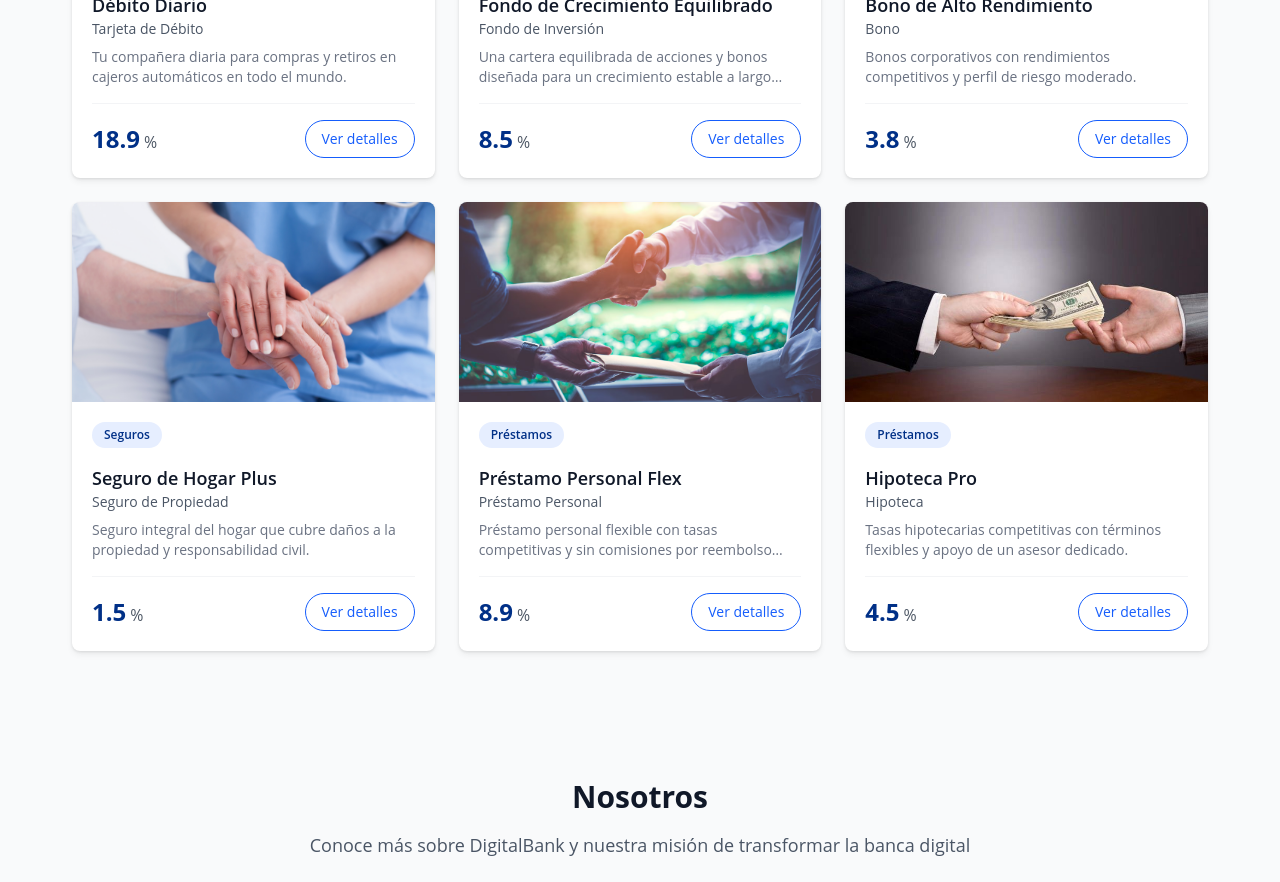
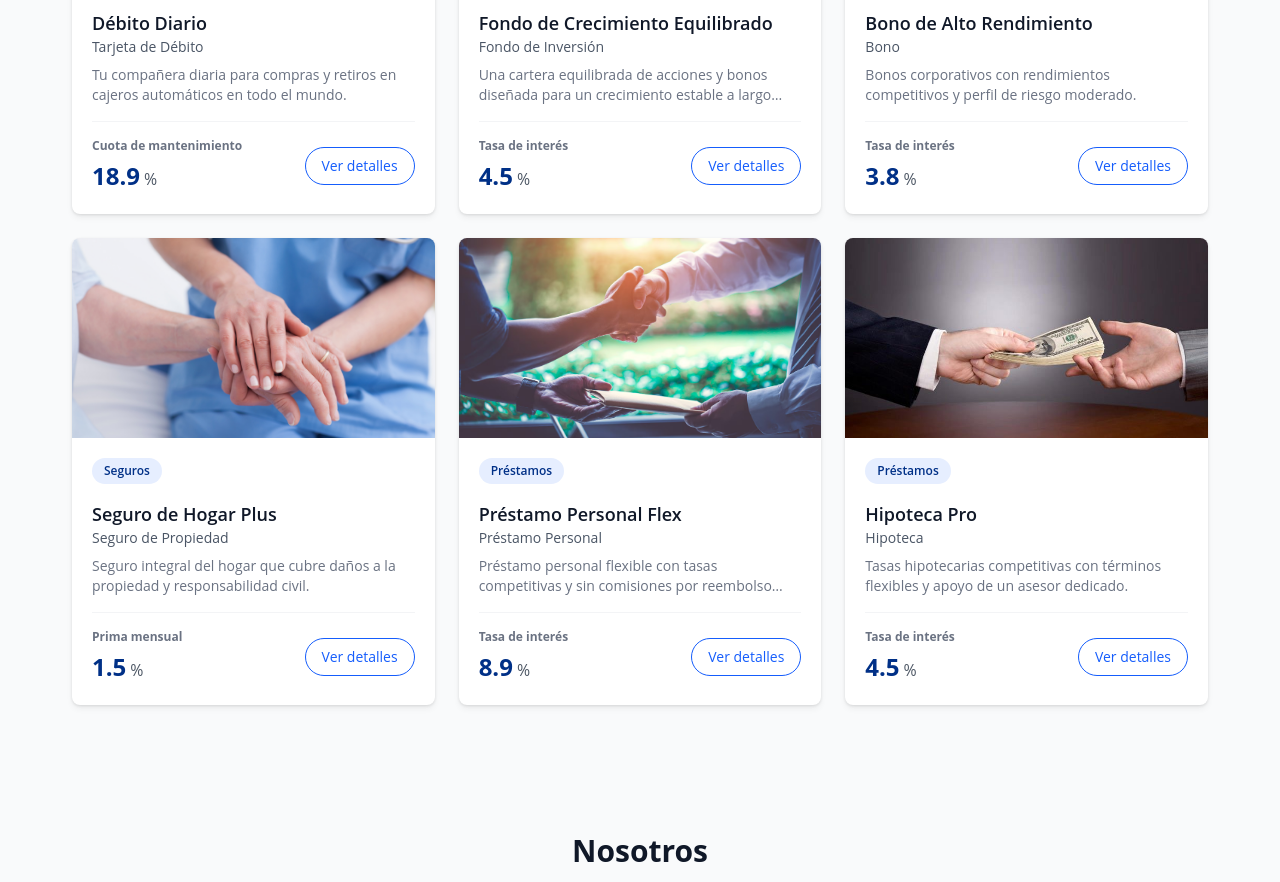
Before and after one commit to yhonaMC/Bprosys-challenge, a Next.js app: page / in a window 1280 px wide. Shown: the part 1680-2562 px from the top of the page. Built offline with nearby package versions, Linux system fonts and the light colour scheme.

Commit message:
feat: enhance product details and layout with type percentage and accessibility improvements

```diff
--- a/src/app/layout.tsx
+++ b/src/app/layout.tsx
@@ -23,7 +23,7 @@ export default function RootLayout({
   children: React.ReactNode
 }>) {
   return (
-    <html lang="en">
+    <html lang="en" suppressHydrationWarning={true}>
       <body
         className={`${geistSans.variable} ${geistMono.variable} antialiased`}
       >
--- a/src/app/product/[id]/page.tsx
+++ b/src/app/product/[id]/page.tsx
@@ -118,14 +118,14 @@ export default function ProductDetailPage() {
           <div className="flex items-center mb-8">
             <Link
               href="/"
-              className="inline-flex items-center text-blue-600 hover:text-blue-800 transition-colors"
+              className="inline-flex items-center px-4 py-2 rounded-full border border-blue-600 text-blue-600 hover:bg-blue-50 hover:text-blue-800 transition-all transform hover:-translate-x-1 shadow-sm"
               tabIndex={0}
               aria-label="Volver a productos"
             >
               <svg
                 xmlns="http://www.w3.org/2000/svg"
-                width="20"
-                height="20"
+                width="18"
+                height="18"
                 viewBox="0 0 24 24"
                 fill="none"
                 stroke="currentColor"
@@ -136,7 +136,7 @@ export default function ProductDetailPage() {
               >
                 <path d="M19 12H5M12 19l-7-7 7-7" />
               </svg>
-              Volver al Catálogo
+              <span className="font-medium">Volver al Catálogo</span>
             </Link>
           </div>
 
--- a/src/components/ProductCard/ProductCard.tsx
+++ b/src/components/ProductCard/ProductCard.tsx
@@ -30,10 +30,15 @@ const ProductCard: React.FC<ProductCardProps> = ({ product }) => {
   const renderRate = () => {
     if (product.interestRate) {
       return (
-        <RateDisplay>
-          <span className="rate">{product.interestRate.toFixed(1)}</span>
-          <span className="percent">%</span>
-        </RateDisplay>
+        <div>
+          <span className="text-xs text-gray-500 font-bold mb-1 line-clamp-2">
+            {product.typePercentage}
+          </span>
+          <RateDisplay>
+            <span className="rate">{product.interestRate.toFixed(1)}</span>
+            <span className="percent">%</span>
+          </RateDisplay>
+        </div>
       )
     }
 
@@ -64,6 +69,7 @@ const ProductCard: React.FC<ProductCardProps> = ({ product }) => {
         <CardContent>
           <div className="flex justify-between items-start mb-2">
             <CategoryTag>{product.category}</CategoryTag>
+
             {renderRiskBadge()}
           </div>
 
--- a/src/data/products.ts
+++ b/src/data/products.ts
@@ -17,7 +17,8 @@ export const financialProducts: FinancialProduct[] = [
     ],
     imageUrl: '/images/mesa_management.jpg',
     monthlyFee: 0,
-    minimumDeposit: 100
+    minimumDeposit: 100,
+    typePercentage: 'Tasa de interés'
   },
   {
     id: '2',
@@ -35,7 +36,8 @@ export const financialProducts: FinancialProduct[] = [
     ],
     imageUrl: '/images/security.png',
     monthlyFee: 0,
-    minimumDeposit: 50
+    minimumDeposit: 50,
+    typePercentage: 'Tasa de interés'
   },
   {
     id: '3',
@@ -52,7 +54,8 @@ export const financialProducts: FinancialProduct[] = [
       'Sin comisiones por transacciones en el extranjero'
     ],
     imageUrl: '/images/tdb-1.avif',
-    monthlyFee: 10
+    monthlyFee: 10,
+    typePercentage: 'Cuota de mantenimiento'
   },
   {
     id: '4',
@@ -69,7 +72,8 @@ export const financialProducts: FinancialProduct[] = [
       'Notificaciones en tiempo real'
     ],
     imageUrl: '/images/tdb-2.avif',
-    monthlyFee: 0
+    monthlyFee: 0,
+    typePercentage: 'Cuota de mantenimiento'
   },
   {
     id: '5',
@@ -86,7 +90,9 @@ export const financialProducts: FinancialProduct[] = [
       'Opciones de contribución flexibles'
     ],
     imageUrl: '/images/images.jpeg',
-    returnRate: 8.5
+    returnRate: 8.5,
+    interestRate: 4.5,
+    typePercentage: 'Tasa de interés'
   },
   {
     id: '6',
@@ -105,7 +111,8 @@ export const financialProducts: FinancialProduct[] = [
     ],
     imageUrl: '/images/proteger-inversiones.jpg',
     termLength: 36,
-    returnRate: 3.8
+    returnRate: 3.8,
+    typePercentage: 'Tasa de interés'
   },
 
   {
@@ -123,7 +130,8 @@ export const financialProducts: FinancialProduct[] = [
       'Cobertura adicional de gastos de vida'
     ],
     imageUrl: '/images/segurossalud.jpg',
-    coverage: 'Hasta $500,000'
+    coverage: 'Hasta $500,000',
+    typePercentage: 'Prima mensual'
   },
 
   {
@@ -141,7 +149,8 @@ export const financialProducts: FinancialProduct[] = [
       'Sin penalizaciones por pago anticipado'
     ],
     imageUrl: '/images/prestamo-financiero.avif',
-    termLength: 60
+    termLength: 60,
+    typePercentage: 'Tasa de interés'
   },
   {
     id: '9',
@@ -158,7 +167,8 @@ export const financialProducts: FinancialProduct[] = [
       'Asesor hipotecario dedicado'
     ],
     imageUrl: '/images/prestamo-personal.jpg',
-    termLength: 360
+    termLength: 360,
+    typePercentage: 'Tasa de interés'
   }
 ]
 
--- a/src/types/index.ts
+++ b/src/types/index.ts
@@ -22,6 +22,7 @@ export interface FinancialProduct {
   termLength?: number
   returnRate?: number
   coverage?: string
+  typePercentage?: string
 }
 
 export interface MobileMenuProps {
```
